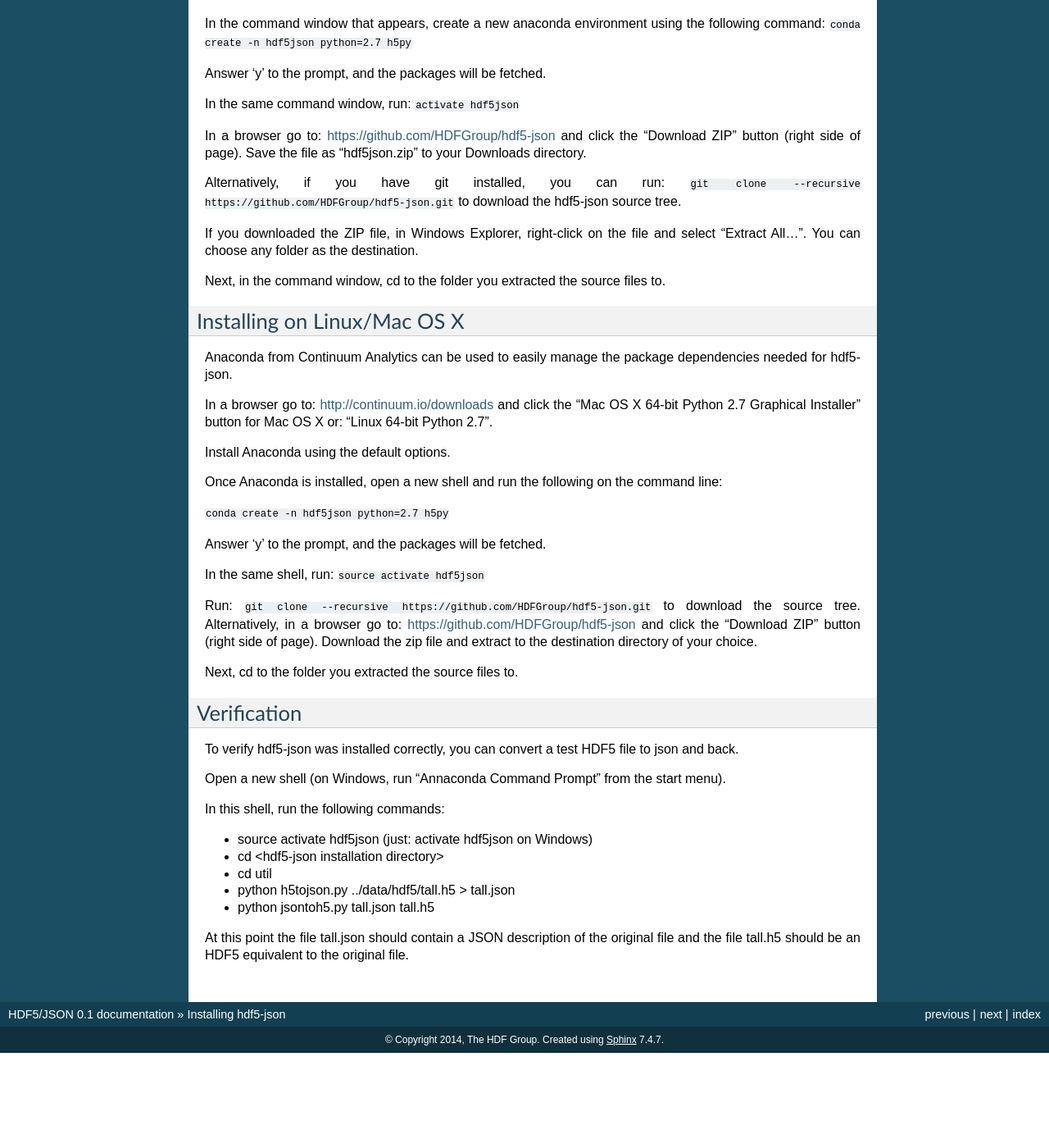
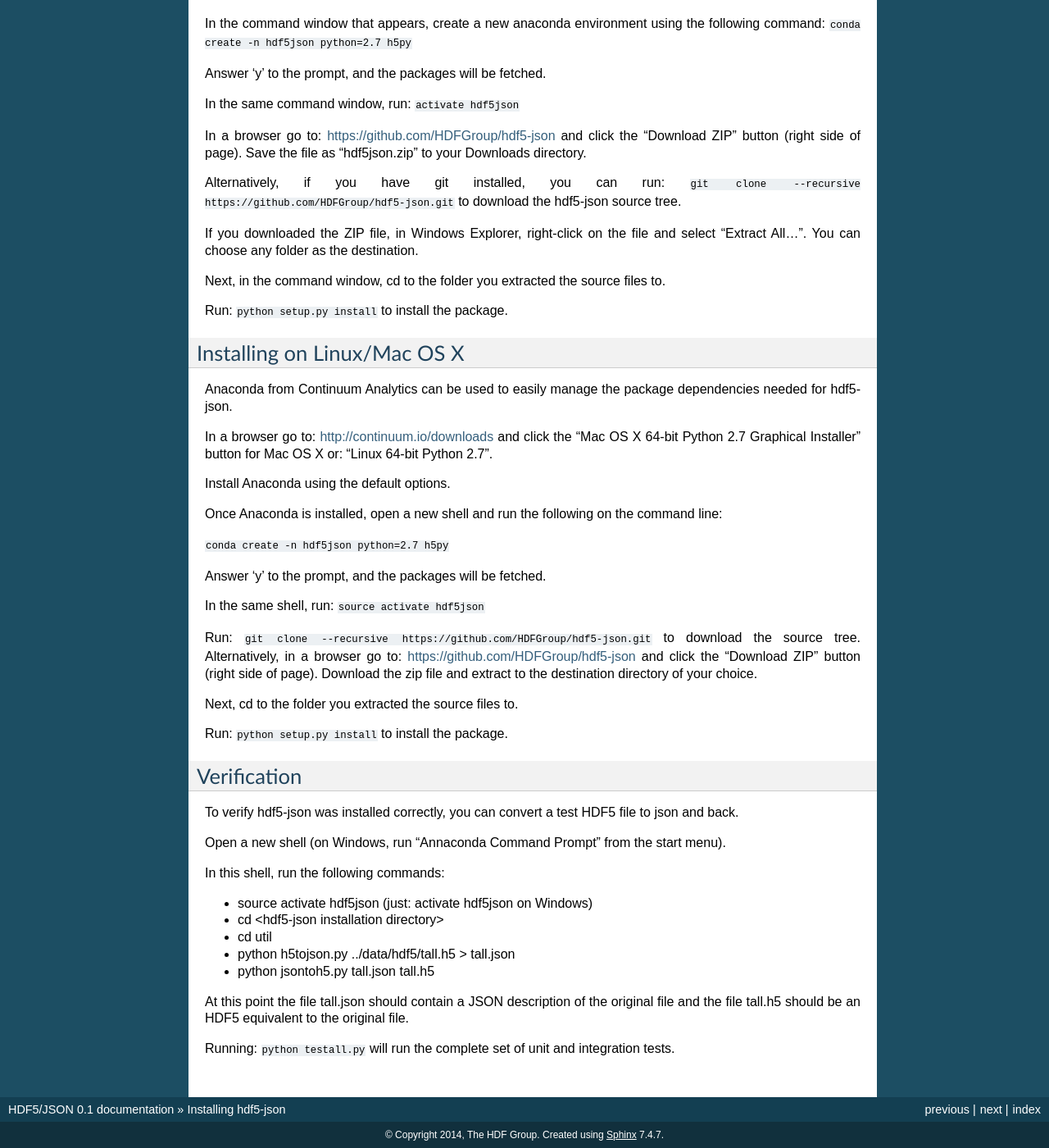
Before and after one commit to HDFGroup/hdf5-json, a Sphinx documentation site: the page built from docs/Installation/index.rst, in a window 1280 px wide and 1400 px high, scrolled down 703 px. Shown: the whole window at 82% size. Built offline with Sphinx 7.4.7, drawn with Linux system fonts in a browser that asks for light colours; pages that are not in the unit, such as notebooks, are missing from menus; before the commit the page ends 1987 px from its top, so only the background shows below that; some of the changed text lies outside the part shown.

Commit message:
doc updates

```diff
--- a/docs/Installation/index.rst
+++ b/docs/Installation/index.rst
@@ -55,6 +55,10 @@ If you downloaded the ZIP file, in Windows Explorer, right-click on the file and
 
 Next, in the command window, cd to the folder you extracted the source files to.
 
+Run:
+``python setup.py install``
+to install the package.
+
 Installing on Linux/Mac OS X
 -----------------------------
 
@@ -81,6 +85,10 @@ the destination directory of your choice.
 
 Next, cd to the folder you extracted the source files to.
 
+Run:
+``python setup.py install``
+to install the package.
+
 
 Verification
 -------------
@@ -99,3 +107,7 @@ In this shell, run the following commands:
 
 At this point the file tall.json should contain a JSON description of the original file and
 the file tall.h5 should be an HDF5 equivalent to the original file.
+
+Running:
+``python testall.py``
+will run the complete set of unit and integration tests.
```
Also changed, not shown: other parts of docs/Installation/index.rst (+1 -1 lines).
